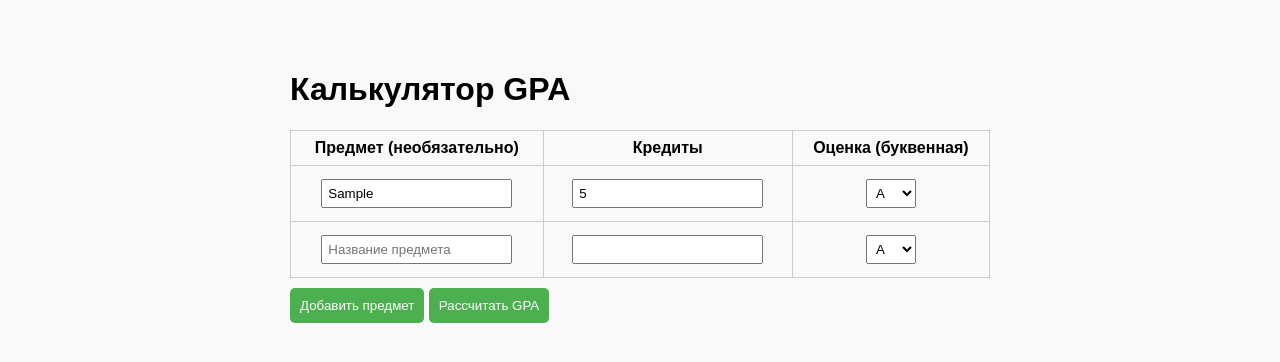
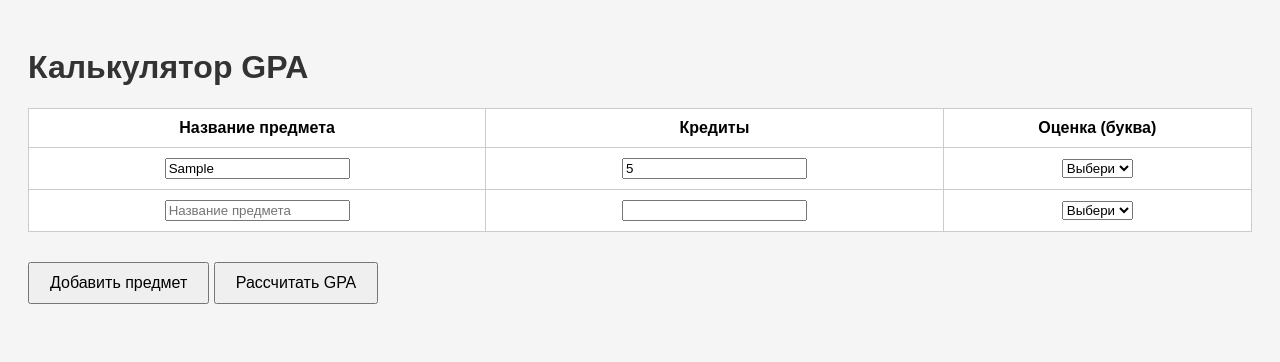
Before and after one commit to Darhansila/GPAcalcu, a plain HTML site: page index.html in a window 1280 px wide. Both pictures are taken after typing "Sample", "5" into the empty fields and a click on the button "Добавить предмет". Drawn offline with Linux system fonts and the light colour scheme.

Commit message:
Update index.html

```diff
--- a/index.html
+++ b/index.html
@@ -2,29 +2,55 @@
 <html lang="ru">
 <head>
   <meta charset="UTF-8">
-  <title>Калькулятор GPA</title>
+  <title>GPA Калькулятор</title>
   <style>
-    body { font-family: sans-serif; max-width: 700px; margin: 30px auto; background: #f9f9f9; padding: 20px; border-radius: 10px; }
-    input, select { padding: 5px; margin: 5px; }
-    table { width: 100%; border-collapse: collapse; margin-top: 20px; }
-    th, td { border: 1px solid #ccc; padding: 8px; text-align: center; }
-    button { margin-top: 10px; padding: 10px; background: #4CAF50; color: white; border: none; border-radius: 5px; cursor: pointer; }
+    body {
+      font-family: sans-serif;
+      background-color: #f5f5f5;
+      padding: 20px;
+    }
+    h1 {
+      color: #333;
+    }
+    table {
+      border-collapse: collapse;
+      width: 100%;
+      margin-bottom: 20px;
+      background: #fff;
+    }
+    th, td {
+      border: 1px solid #ccc;
+      padding: 10px;
+      text-align: center;
+    }
+    button {
+      padding: 10px 20px;
+      font-size: 16px;
+      margin-top: 10px;
+    }
+    #result {
+      font-size: 18px;
+      margin-top: 20px;
+    }
   </style>
 </head>
 <body>
   <h1>Калькулятор GPA</h1>
-
-  <table id="subjects">
+  <table id="gpaTable">
+    <thead>
       <tr>
-      <th>Предмет (необязательно)</th>
+        <th>Название предмета</th>
         <th>Кредиты</th>
-      <th>Оценка (буквенная)</th>
+        <th>Оценка (буква)</th>
       </tr>
+    </thead>
+    <tbody>
       <tr>
-      <td><input type="text" placeholder="Математика"></td>
-      <td><input type="number" min="0" step="1" class="credits"></td>
+        <td><input type="text" placeholder="Например: Математика"></td>
+        <td><input type="number" class="credits" min="0"></td>
         <td>
           <select class="grade">
+            <option value="">Выбери</option>
             <option value="4.0">A</option>
             <option value="3.67">A-</option>
             <option value="3.33">B+</option>
@@ -35,27 +61,27 @@
             <option value="1.67">C-</option>
             <option value="1.33">D+</option>
             <option value="1.0">D</option>
-          <option value="0.0">FX</option>
-          <option value="0.0">F</option>
+            <option value="0">FX</option>
+            <option value="0">F</option>
           </select>
         </td>
       </tr>
+    </tbody>
   </table>
-
   <button onclick="addRow()">Добавить предмет</button>
   <button onclick="calculateGPA()">Рассчитать GPA</button>
-
-  <h2 id="result"></h2>
+  <div id="result"></div>
 
   <script>
     function addRow() {
-      const table = document.getElementById('subjects');
-      const row = table.insertRow();
-      row.innerHTML = `
+      const table = document.querySelector('#gpaTable tbody');
+      const newRow = table.insertRow();
+      newRow.innerHTML = `
         <td><input type="text" placeholder="Название предмета"></td>
-        <td><input type="number" min="0" step="1" class="credits"></td>
+        <td><input type="number" class="credits" min="0"></td>
         <td>
           <select class="grade">
+            <option value="">Выбери</option>
             <option value="4.0">A</option>
             <option value="3.67">A-</option>
             <option value="3.33">B+</option>
@@ -66,10 +92,11 @@
             <option value="1.67">C-</option>
             <option value="1.33">D+</option>
             <option value="1.0">D</option>
-            <option value="0.0">FX</option>
-            <option value="0.0">F</option>
+            <option value="0">FX</option>
+            <option value="0">F</option>
           </select>
-        </td>`;
+        </td>
+      `;
     }
 
     function calculateGPA() {
@@ -88,7 +115,13 @@
       }
 
       const gpa = totalCredits ? (totalPoints / totalCredits).toFixed(2) : '0.00';
-      document.getElementById('result').textContent = `Ваш GPA: ${gpa}`;
+
+      let resultText = `Ваш GPA: ${gpa}`;
+      if (parseFloat(gpa) < 3.7) {
+        resultText += `<br><span style="color:red;font-weight:bold;">Ебать ты тупой, у говнокодера сайта 3.7 GPA</span>`;
+      }
+
+      document.getElementById('result').innerHTML = resultText;
     }
   </script>
 </body>
```
Lines whose indentation alone changed are shown as unchanged.
